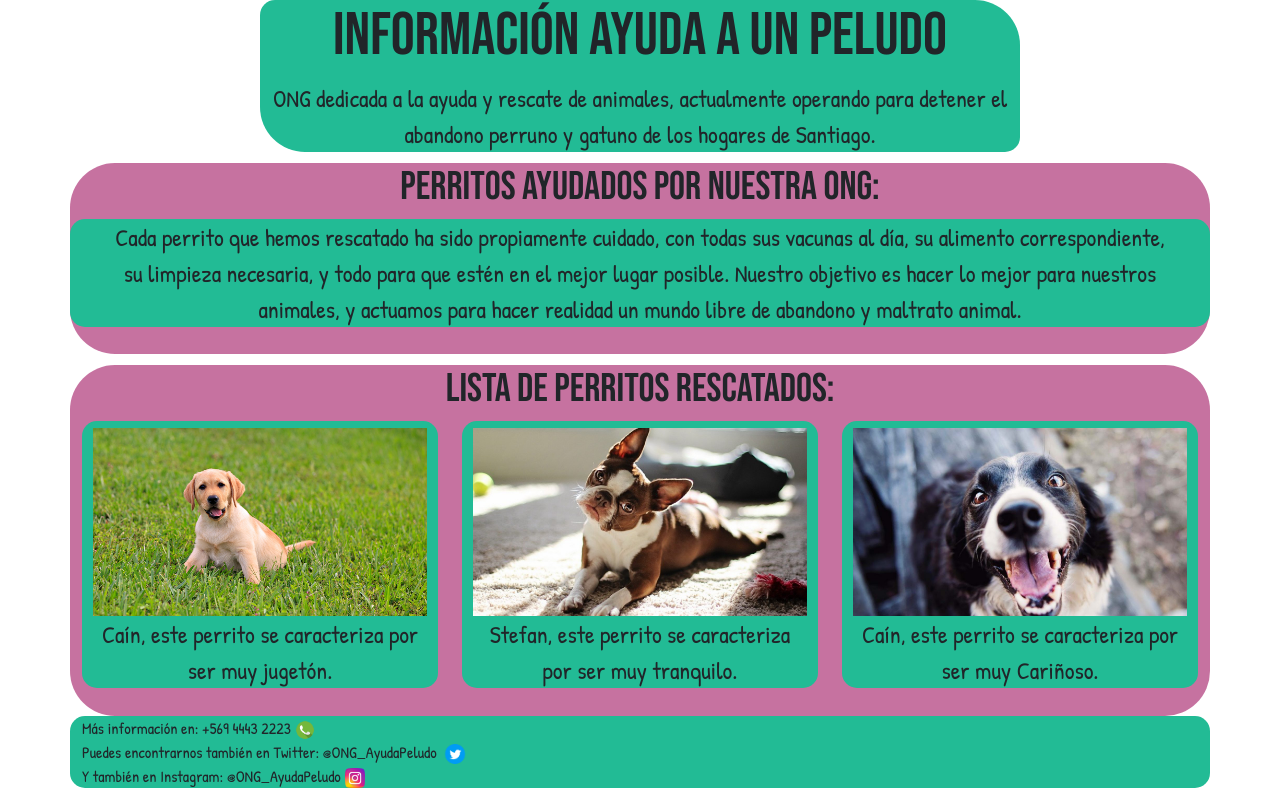
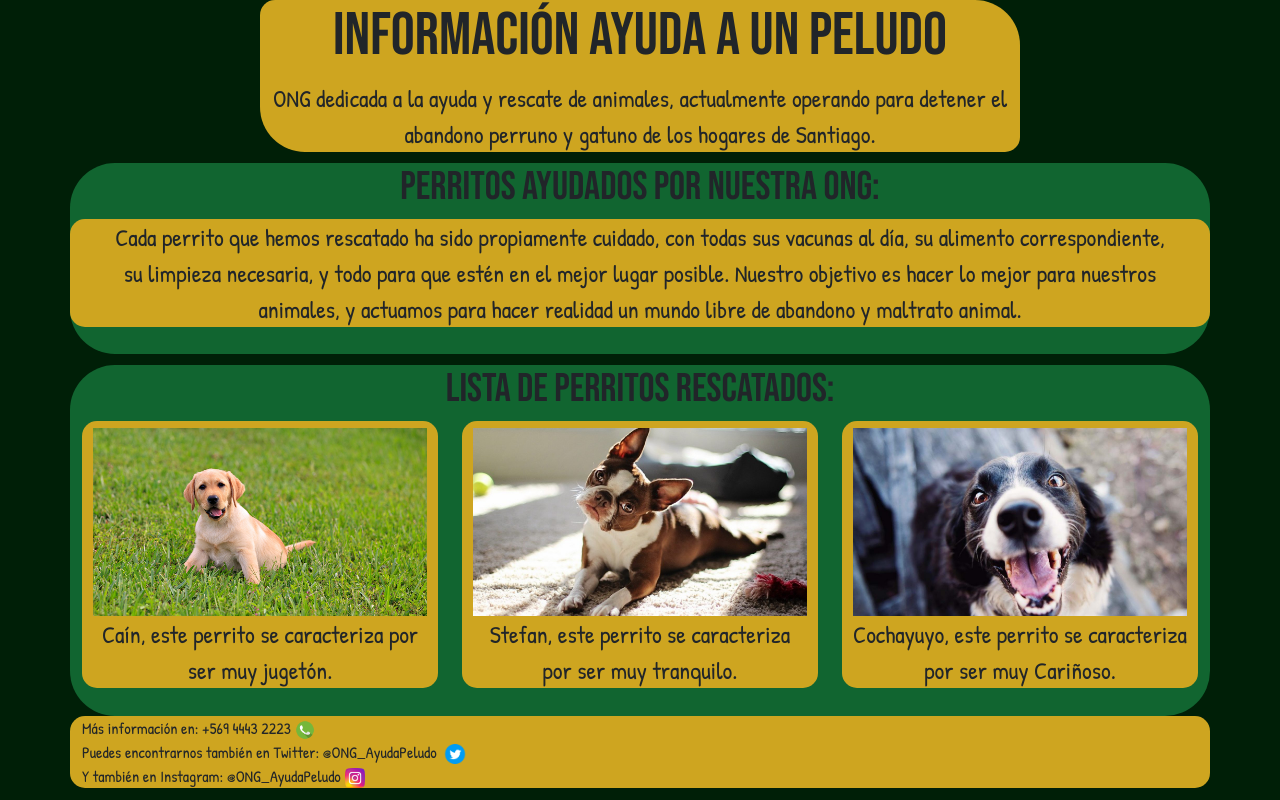
Before and after one commit to ArielAraya/Actividad1, a plain HTML site: page perro.html in a window 1280 px wide. Drawn offline with nearby package versions, Linux system fonts and the light colour scheme.

Commit message:
Ajustes de estilo de colores
Se cambió la paleta de colores para que sea más acorde a lo que se está presentando.

```diff
--- a/css/estilos.css
+++ b/css/estilos.css
@@ -1,12 +1,12 @@
 .divHeader{
-    background-color: #22bb95;
+    background-color: #cea520;
     border-radius: 15px 45px 15px 45px;
     text-align: center;
     font-size: 150%;
 }
 
 .divFooter{
-    background-color: #22bb95;
+    background-color: #cea520;
     border-radius: 15px;
     text-align: left;
     font-size: 100%;
@@ -15,7 +15,7 @@
 .parrafoBody{
     font-family: 'Patrick Hand', cursive;
     font-size: 150%;
-    background-color: #22bb95;
+    background-color: #cea520;
     border-radius: 15px;
     padding-left: 3%;
     padding-right: 3%;
@@ -32,7 +32,7 @@
 
 .divBody{
     margin-top: 1%;
-    background-color: #a7246ca4;
+    background-color: #116530;
     border-radius: 45px;
     text-align: center;
     padding-bottom: 1%;
@@ -43,9 +43,13 @@
 }
 
 a{
-    color: rgba(124, 27, 80, 0.643)
+    color: #09381b;
 }
 
 footer{
     font-family: 'Patrick Hand', cursive;
 }
+
+body{
+    background-color: #001f07;
+}
--- a/perro.html
+++ b/perro.html
@@ -61,7 +61,7 @@
             </div>
             <div class="col-lg-4 col-md-12">
                 <p class="parrafoBody">
-                    <img class="img-fluid imgBody " src="Img/perro4.jpg" alt="perro4">Caín, este perrito se caracteriza por ser muy Cariñoso.
+                    <img class="img-fluid imgBody" src="Img/perro4.jpg" alt="perro4">Cochayuyo, este perrito se caracteriza por ser muy Cariñoso.
                 </p>
             </div>
         </div>
```
